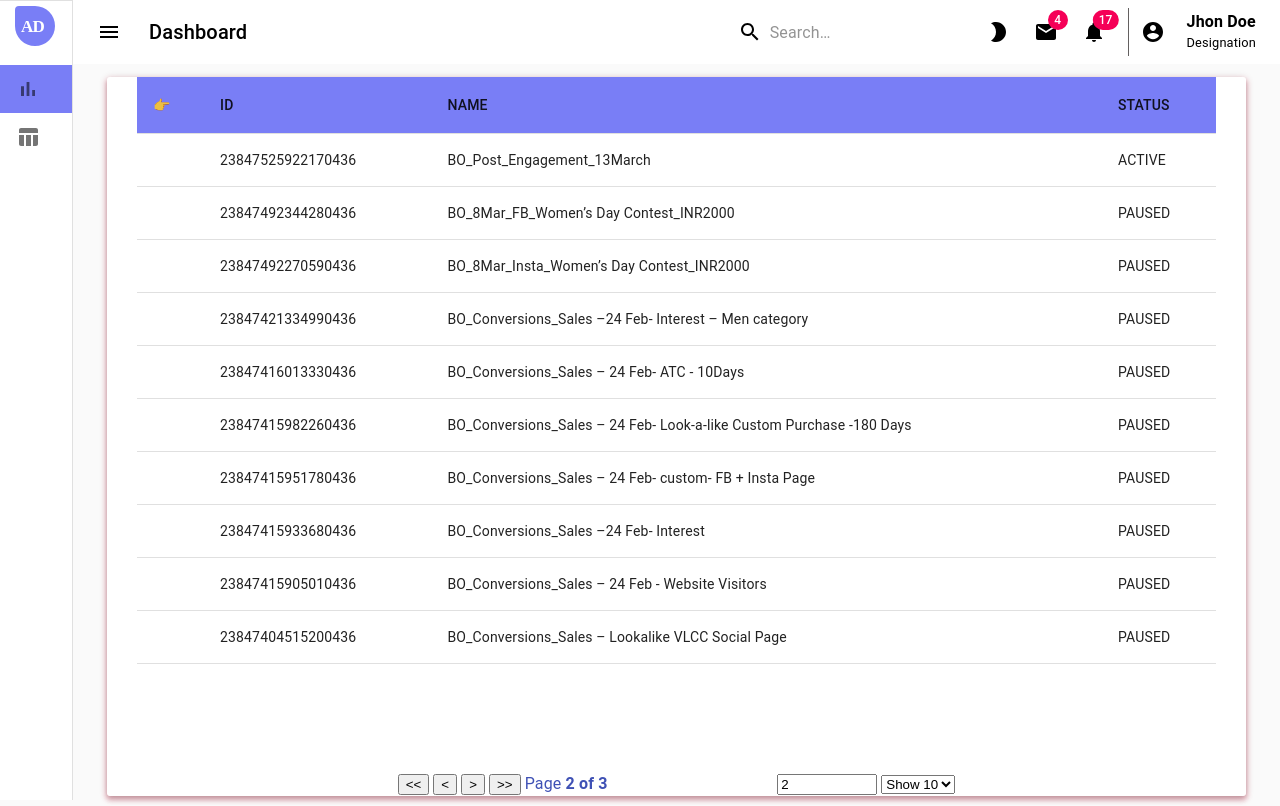
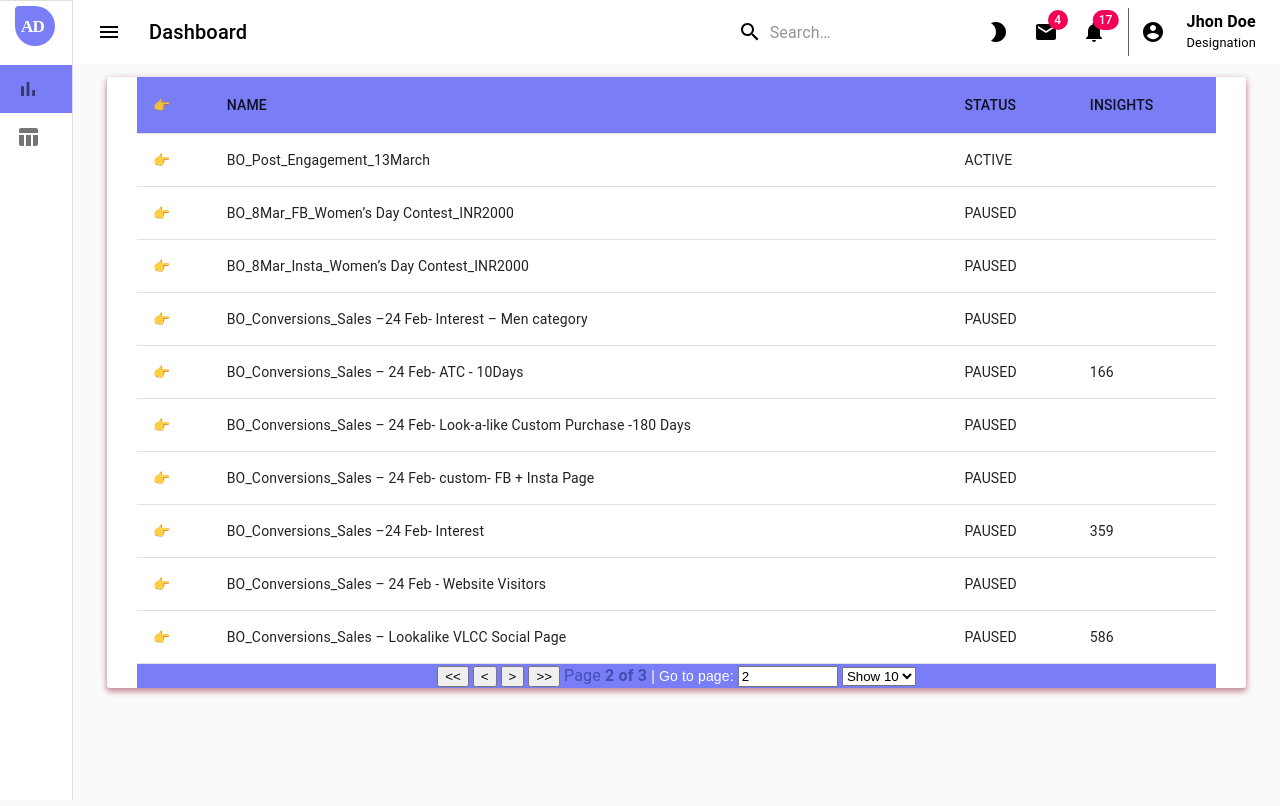
Before and after one commit to tirth-khojdeal/adboard, a React (Create React App) app: page /analyze in a window 1280 px wide. Built offline with nearby package versions, Linux system fonts and the light colour scheme.

Commit message:
pagination and expand rows

```diff
--- a/src/components/Section/Table.js
+++ b/src/components/Section/Table.js
@@ -1,16 +1,14 @@
-import React from "react";
+import React, { Fragment } from "react";
 import { usePagination, useSortBy, useTable, useExpanded } from "react-table";
-
 import Paper from "@material-ui/core/Paper";
 import { withStyles } from "@material-ui/core/styles";
-
 import MtTable from "@material-ui/core/Table";
 import MtBody from "@material-ui/core/TableBody";
 import MtCell from "@material-ui/core/TableCell";
 import MtHead from "@material-ui/core/TableHead";
 import MtRow from "@material-ui/core/TableRow";
 import TableContainer from "@material-ui/core/TableContainer";
-import { Typography } from "@material-ui/core";
+import { Container, Typography } from "@material-ui/core";
 
 const TrTableContainer = withStyles({
   root: {
@@ -22,7 +20,6 @@ const TrTableContainer = withStyles({
     boxShadow: "0 3px 5px 2px rgba(255, 105, 135, .3)",
   },
 })(TableContainer);
-
 const TrMtRow=withStyles({
     root:{
         backgroundColor:"#797ef6",
@@ -30,18 +27,13 @@ const TrMtRow=withStyles({
     }
 })(MtRow);
 
-export default function Table({ columns, data }) {
-  // Use the useTable Hook to send the columns and data to build the table
+export default function Table({ columns: userColumns, data, renderRowSubComponent }) {
   const {
     getTableProps, // table props from react-table
     getTableBodyProps, // table body props from react-table
     headerGroups, // headerGroups, if your table has groupings
-    //rows, // rows for the table based on the data passed
     prepareRow, // Prepare the row (this function needs to be called for each row before getting the row props)
     page, // Instead of using 'rows', we'll use page,
-    // which has only the rows for the active page
-
-    // The rest of these things are super handy, too ;)
     canPreviousPage,
     canNextPage,
     pageOptions,
@@ -50,37 +42,25 @@ export default function Table({ columns, data }) {
     nextPage,
     previousPage,
     setPageSize,
+    visibleColumns,
     state: { pageIndex, pageSize, expanded },
   } = useTable(
     {
-      columns,
+      columns: userColumns,
       data,
-      initialState: { pageIndex: 1 },
+      initialState: { pageIndex: 1, expanded: { 3: true } },
     },
-    useSortBy, // This plugin Hook will help to sort our table columns
+    useSortBy,
     useExpanded,
-    usePagination,
-
+    usePagination
   );
-
-  /*
-    Render the UI for your table
-    - react-table doesn't have UI, it's headless. We just need to put the react-table props from the Hooks, and it will do its magic automatically
-  */
   return (
     <TrTableContainer component={Paper}>
-      {/* apply the table props */}
       <MtTable {...getTableProps()}>
         <MtHead>
-          {
-            // Loop over the header rows
-            headerGroups.map((headerGroup) => (
-              // Apply the header row props
+          {headerGroups.map((headerGroup) => (
             <TrMtRow {...headerGroup.getHeaderGroupProps()}>
-                {
-                  // Loop over the headers in each row
-                  headerGroup.headers.map((column) => (
-                    // Apply the header cell props
+              {headerGroup.headers.map((column) => (
                 <MtCell
                   {...column.getHeaderProps(column.getSortByToggleProps())}
                   className={
@@ -91,11 +71,7 @@ export default function Table({ columns, data }) {
                       : ""
                   }
                 >
-                      {
-                        // Render the header
-                        column.render("Header")
-                      }
-                      {/* Add a sort direction indicator */}
+                  {column.render("Header")}
                   <span>
                     {column.isSorted
                       ? column.isSortedDesc
@@ -104,51 +80,56 @@ export default function Table({ columns, data }) {
                       : ""}
                   </span>
                 </MtCell>
-                  ))
-                }
+              ))}
             </TrMtRow>
-            ))
-          }
+          ))}
         </MtHead>
-        {/* Apply the table body props */}
+
         <MtBody {...getTableBodyProps()}>
-          {
-            // Loop over the table rows
-            page.map((row) => {
+          {page.map((row, i) => {
             // Prepare the row for display
             prepareRow(row);
             return (
-                // Apply the row props
-                <MtRow {...row.getRowProps()}>
-                  {
-                    // Loop over the rows cells
-                    row.cells.map((cell) => {
-                      // Apply the cell props
+              // <MtRow {...row.getRowProps()}>
+              //   {row.cells.map((cell) => {
+              //     // Apply the cell props
+              //     return (
+              //       <MtCell {...cell.getCellProps()}>
+              //         {
+              //           // Render the cell contents
+              //           cell.render("Cell")
+              //         }
+              //       </MtCell>
+              //     );
+              //   })}
+              // </MtRow>
+              <Fragment key={row.getRowProps().key}>
+                <MtRow>
+                  {row.cells.map((cell) => {
                     return (
                       <MtCell {...cell.getCellProps()}>
-                          {
-                            // Render the cell contents
-                            cell.render("Cell")
-                          }
+                        {cell.render("Cell")}
                       </MtCell>
                     );
-                    })
-                  }
+                  })}
                 </MtRow>
+                {row.isExpanded && (
+                  <MtRow>
+                    <MtCell colSpan={visibleColumns.length}>
+                      {renderRowSubComponent(row)}
+                    </MtCell>
+                  </MtRow>
+                )}
+              </Fragment>
             );
-            })
-          }
+          })}
         </MtBody>
       </MtTable>
-      <div>Showing the first 20 results of {page.length} rows</div>
-      <pre>
-        <code>{JSON.stringify({ expanded: expanded }, null, 2)}</code>
-      </pre>
-      {/*
-        Pagination can be built however you'd like.
-        This is just a very basic UI implementation:
-      */}
-      <div className="pagination">
+      <Container
+        color="primary"
+        style={{ backgroundColor: "#797ef6" }}
+        className="pagination"
+      >
         <button onClick={() => gotoPage(0)} disabled={!canPreviousPage}>
           {"<<"}
         </button>{" "}
@@ -167,12 +148,6 @@ export default function Table({ columns, data }) {
             {pageIndex + 1} of {pageOptions.length}
           </strong>{" "}
         </Typography>
-        <span>
-          Page{" "}
-          <strong>
-            {pageIndex + 1} of {pageOptions.length}
-          </strong>{" "}
-        </span>
         <span>
           | Go to page:{" "}
           <input
@@ -197,7 +172,7 @@ export default function Table({ columns, data }) {
             </option>
           ))}
         </select>
-      </div>
+      </Container>
     </TrTableContainer>
   );
 }
--- a/src/components/Section/index.js
+++ b/src/components/Section/index.js
@@ -1,31 +1,19 @@
-// App.js
-import { CssBaseline } from "@material-ui/core";
-import './style.css'
-
+import { CssBaseline, Typography } from "@material-ui/core";
+import "./style.css";
 import axios from "axios";
-import React, { useMemo, useState, useEffect } from "react";
-
+import React, { useState, useEffect } from "react";
 import Table from "./Table";
 
-export default function Demo(){
-  /*
-    - Columns is a simple array right now, but it will contain some logic later on. It is recommended by react-table to memoize the columns data
-    - Here in this example, we have grouped our columns into two headers. react-table is flexible enough to create grouped table headers
-  */
-  // data state to store the TV Maze API data. Its initial value is an empty array
+export default function Demo() {
   const [data, setData] = useState([]);
-
-  // Using useEffect to call the API once mounted and set the data
   useEffect(() => {
     (async () => {
-    //   const result = await axios("https://api.tvmaze.com/search/shows?q=snow");
       const result = await axios("data.json", {
         headers: {
           "Content-Type": "application/json",
           Accept: "application/json",
         },
       });
-    // const response=JSON.parse(result);
       setData(result.data.data);
       console.log(result.data.data);
     })();
@@ -34,55 +22,78 @@ export default function Demo(){
   const columns = React.useMemo(
     () => [
       {
-        // Build our expander column
         id: "expander", // Make sure it has an ID
         Header: ({ getToggleAllRowsExpandedProps, isAllRowsExpanded }) => (
           <span {...getToggleAllRowsExpandedProps()}>
             {isAllRowsExpanded ? "👇" : "👉"}
           </span>
         ),
-        Cell: ({ row }) =>
-          // Use the row.canExpand and row.getToggleRowExpandedProps prop getter
-          // to build the toggle for expanding a row
-          row.canExpand ? (
-            <span
-              {...row.getToggleRowExpandedProps({
-                style: {
-                  // We can even use the row.depth property
-                  // and paddingLeft to indicate the depth
-                  // of the row
-                  paddingLeft: `${row.depth * 2}rem`,
-                },
-              })}
-            >
+        // Cell: ({ row }) =>
+        //   // Use the row.canExpand and row.getToggleRowExpandedProps prop getter
+        //   row.canExpand ? (
+        //     <span
+        //       {...row.getToggleRowExpandedProps({
+        //         style: {
+        //           paddingLeft: `${row.depth * 2}rem`,
+        //         },
+        //       })}
+        //     >
+        //       {row.isExpanded ? "👇" : "👉"}
+        //     </span>
+        //   ) : null,
+        Cell: ({ row }) => (
+          <span {...row.getToggleRowExpandedProps()}>
             {row.isExpanded ? "👇" : "👉"}
           </span>
-          ) : null,
-      },
-      {
-        Header: "ID",
-        accessor: "id", // accessor is the "key" in the data
+        ),
       },
       {
         Header: "NAME",
-        accessor: "name", // accessor is the "key" in the data
+        accessor: "name",
       },
       {
         Header: "STATUS",
-        accessor: "status", // accessor is the "key" in the data
+        accessor: "status",
       },
-      // {
-      //   Header: "INSIGHTS",
-      //   accessor: "insights",
-      // },
+      {
+        Header: "INSIGHTS",
+        accessor: "insights.data[0].clicks",
+      },
     ],
     []
   );
 
+    const renderRowSubComponent = (row) => {
+      const {
+        // name: { first, last },
+        // location: { city, street, postcode },
+        // picture,
+        status,
+        adsets,
+
+      } = row.original;
+      return (
+        <>
+          <div>Hii In Sub Row{JSON.stringify(row.original)}</div>
+          <Typography color="primary">
+            <h1>
+              Value:{status}/
+              {adsets.data[0].id}
+            </h1>
+          </Typography>
+        </>
+      );
+    };
+
+
   return (
     <div className="App">
       <CssBaseline />
-      <Table columns={columns} data={data} />
+      <Table
+        columns={columns}
+        data={data}
+        renderRowSubComponent={renderRowSubComponent}
+      />
     </div>
   );
 }
```
Also changed, not shown: public/odata.json (added, +41 -0 lines), src/components/Section/devextremeindex.js (deleted, +0 -82 lines). Lines whose indentation alone changed are shown as unchanged.
